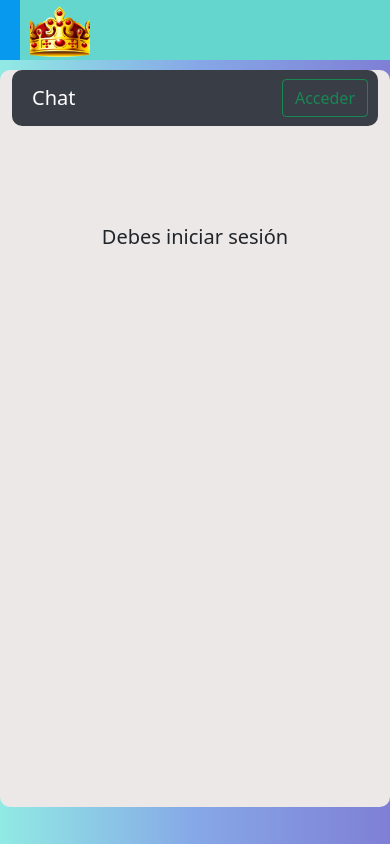
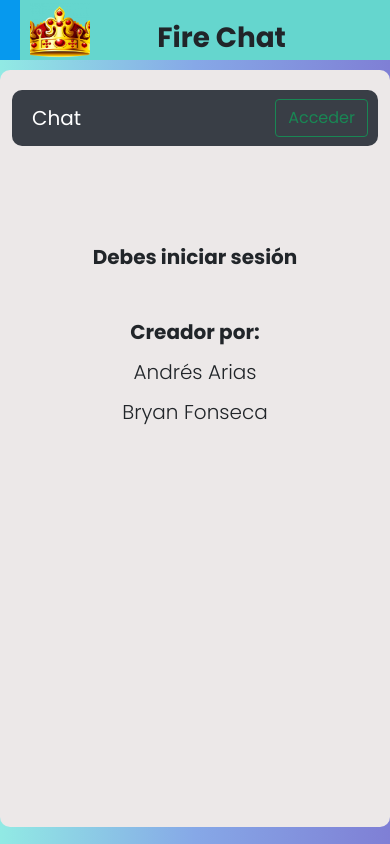
Before and after one commit to AndresArias26/Chat-con-Vainilla-JavaScript, a plain HTML site: page public/index.html in a window 390 px wide. Drawn offline with nearby package versions, Linux system fonts and the light colour scheme; no server answers.

Commit message:
todo listo

```diff
--- a/public/app.js
+++ b/public/app.js
@@ -4,17 +4,19 @@ const contenidoProtegido = document.querySelector('#contenidoProtegido')
 const formulario = document.querySelector('#formulario')
 const inputChat = document.querySelector('#inputChat')
 
+
 firebase.auth().onAuthStateChanged (user => {
     if (user){
         console.log(user)
         botones.innerHTML = /*html*/`
-            <button class="btn btn-outline-danger" id='btnCerrarSesion'>Cerrar sesión</button>
+            <button class="btn btn-outline-danger mr-sm-2" id='btnCerrarSesion'>Cerrar sesión</button>
         `
         nombreUsuario.innerHTML= user.displayName
         cerrarSesion()
 
       formulario.classList = 'input-group py-3 fixed-bottom container'
       contenidoChat(user)
+
     }else{
         console.log('no existe user')
         botones.innerHTML = /*html*/ `
@@ -23,7 +25,10 @@ firebase.auth().onAuthStateChanged (user => {
         iniciarSesion()
         nombreUsuario.innerHTML= 'Chat'
         contenidoProtegido.innerHTML = /*html*/ `
-          <p class="text-center lead mt-5">Debes iniciar sesión</p>
+          <p class="text-center lead mt-5 fw-bold">Debes iniciar sesión</p>
+          <h3 class="text-center lead mt-5 fw-bold ">Creador por:</h3>
+          <h5 class="text-center lead mt-3">Andrés Arias</h5>
+          <h5 class="text-center lead mt-3">Bryan Fonseca</h5>
         `
         formulario.classList = 'input-group py-3 fixed-bottom container d-none'
     }
@@ -33,6 +38,8 @@ const contenidoChat = (user) => {
   //     contenidoProtegido.innerHTML = /*html*/ `
  //     <p class="text-center lead mt-5">Bienvenido ${user.email}</p>
  //   `
+
+
   formulario.addEventListener('submit', (e) => {
       e.preventDefault()
       console.log(inputChat.value)
--- a/public/estilos.css
+++ b/public/estilos.css
@@ -1,3 +1,6 @@
+body{
+    font-family: 'Poppins', sans-serif;
+}
 .portada{
     background-color: #65d6ce;
     padding: 3px 10px;
@@ -9,10 +12,12 @@
 
 }
 .textoportada{
+    font-weight: bold;
     text-align: center;
     display: inline-block;
-    margin-left: 30%;
+    margin-left: 38%;
 }
+
 
 .logo{
     display: inline-block;
@@ -31,6 +36,7 @@
     border-radius: 10px;
 }
 .container{
+    padding-top: 20px;
     margin-top: 10px;
     background-color:#ece8e8; ;
     border-radius: 10px;
@@ -45,3 +51,23 @@ body{
 .d-flex{
     margin: 5px;
 }
+
+
+
+@media screen and (max-width: 700px){
+    .textoportada{
+        text-align: center;
+        display: inline-block;
+        margin-left: 25%;
+    }
+
+}
+
+@media screen and (max-width: 500px){
+    .textoportada{
+        text-align: center;
+        display: inline-block;
+        margin-left: 18%;
+    }
+
+}
--- a/public/index.html
+++ b/public/index.html
@@ -11,6 +11,9 @@
     <title>Chatoon</title>
     <link rel="shortcut icon" href="/img/corona.png" type="image/x-icon">
     <link rel="stylesheet" href="/estilos.css">
+    <link rel="preconnect" href="https://fonts.gstatic.com">
+    <link href="https://fonts.googleapis.com/css2?family=Poppins:wght@300;400;700&display=swap" rel="stylesheet">
+
 
     <script src="https://www.gstatic.com/firebasejs/8.2.6/firebase-app.js"></script>
     <script src="https://www.gstatic.com/firebasejs/8.2.6/firebase-auth.js"></script>
@@ -32,12 +35,13 @@
 
   </head>
   <body>
+    <nav>
+      <div class="portada">
+        <img src="/img/corona.png" alt="corona" class="logo">
+        <h1 class="textoportada">Fire Chat</h1>
+    </div>
+    </nav>
 
-    <div class="portada">
-        <img src="/img/corona.png" alt="corona" class="logo">
-        <h1 class="textoportada">Chat Amistoso</h1>
-
-    </div>
     <div class="container">
       <nav class="navbar navbar-dark ">
         <span class="navbar-brand" id="nombreUsuario">Chat</span>
```
